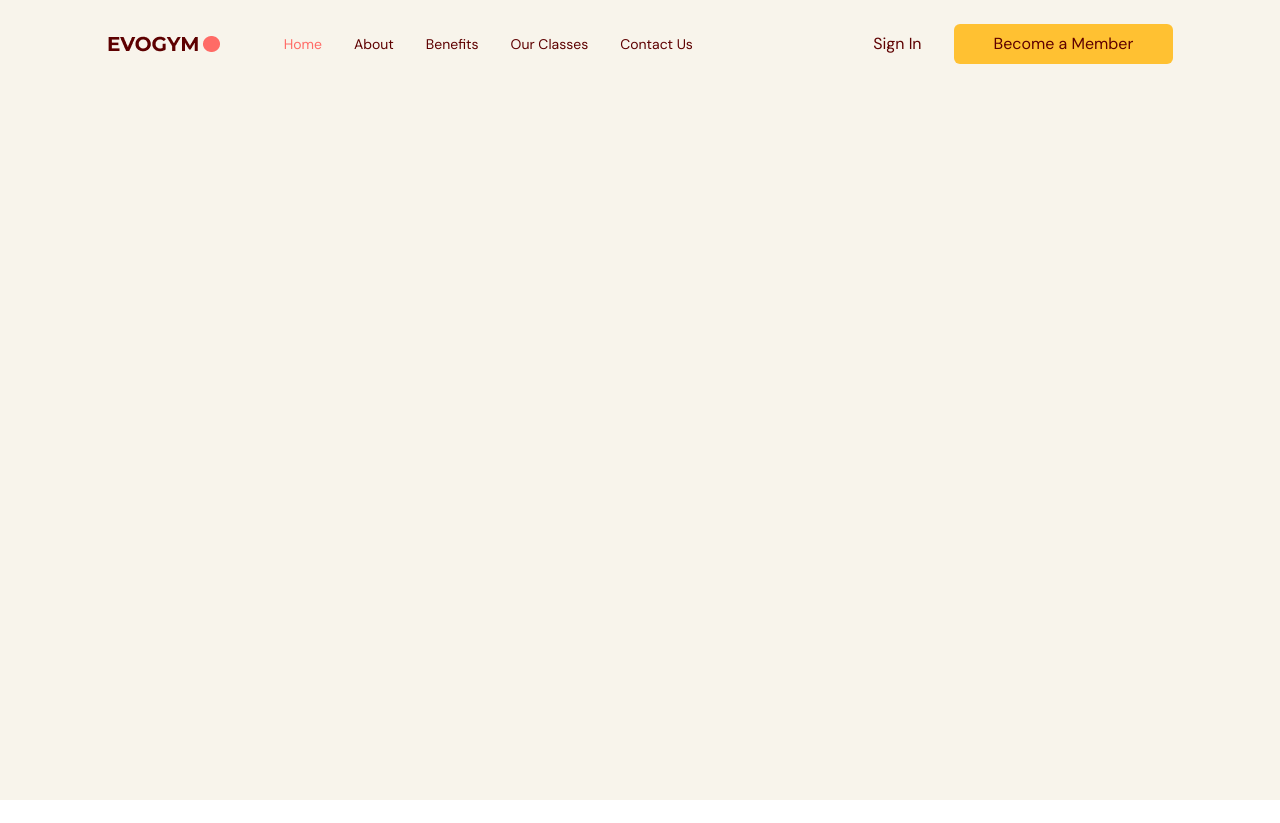
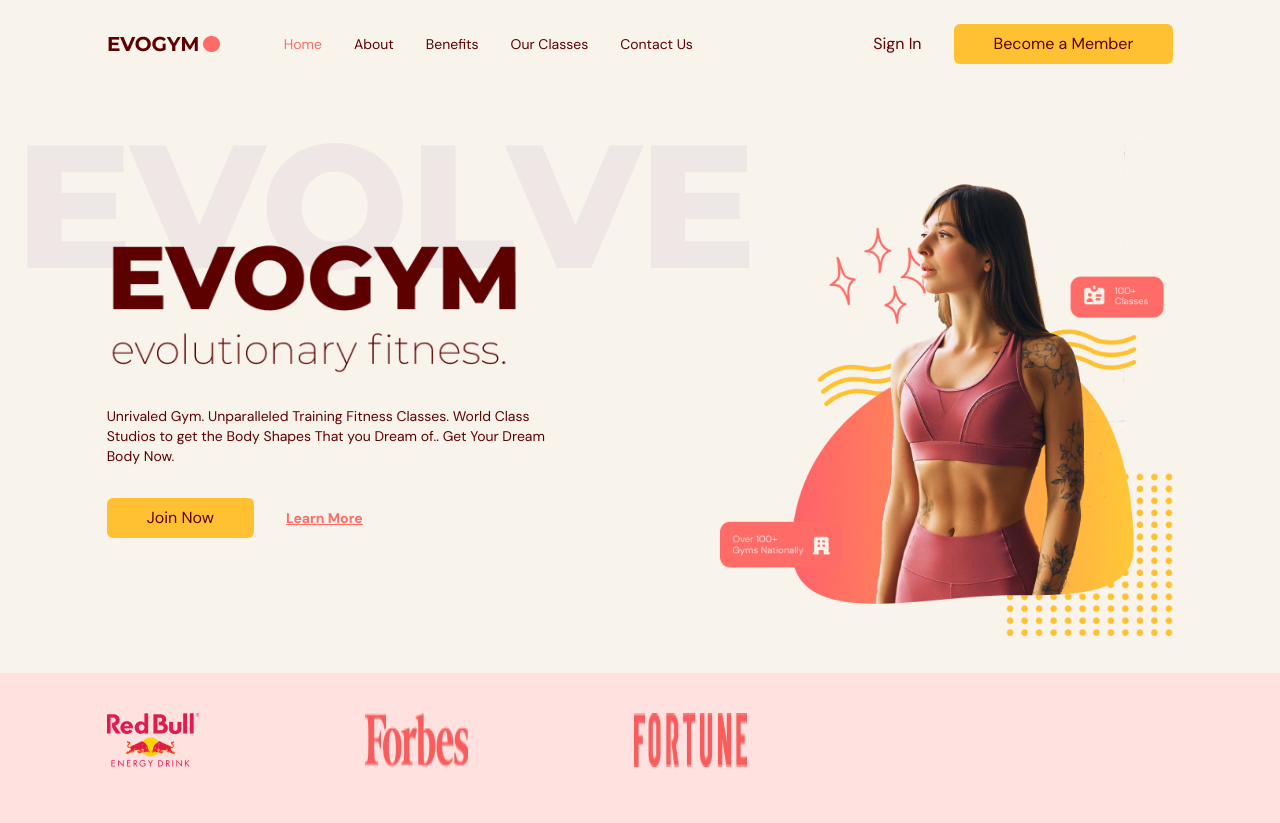
Before and after one commit to AlejandroM12/gym-ts, a React (Vite) app: page / in a window 1280 px wide. Before the commit the page ends 800 px from the top, so only its background shows below. Built offline with nearby package versions, Linux system fonts and the light colour scheme.

Commit message:
feat: add home page sectin

```diff
--- a/src/App.tsx
+++ b/src/App.tsx
@@ -1,5 +1,6 @@
 import { useEffect, useState } from "react";
 import Navbar from "./scenes/navbar";
+import Home from "@/scenes/home";
 import { SelectedPage } from "@/shared/types";
 
 function App() {
@@ -27,6 +28,7 @@
         selectedPage={selectedPage}
         setSelectedPage={setSelectedPage}
       />
+      <Home setSelectedPage={setSelectedPage} />
     </div>
   );
 }
--- /dev/null
+++ b/src/scenes/home/index.tsx
@@ -0,0 +1,92 @@
+import useMediaQuery from "@/hooks/useMediaQuery";
+import { SelectedPage } from "@/shared/types";
+import ActionButton from "@/shared/ActionButton";
+import HomePageText from "@/assets/HomePageText.png";
+import HomePageGraphic from "@/assets/HomePageGraphic.png";
+import SponsorRedBull from "@/assets/SponsorRedBull.png";
+import SponsorForbes from "@/assets/SponsorForbes.png";
+import SponsorFortune from "@/assets/SponsorFortune.png";
+import AnchorLink from "react-anchor-link-smooth-scroll";
+import { motion } from "framer-motion";
+type Props = {
+  setSelectedPage: (value: SelectedPage) => void;
+};
+
+const Home = ({ setSelectedPage }: Props) => {
+  const isAboveMediumScreens = useMediaQuery("(min-width: 1060px)");
+
+  return (
+    <section id="home" className="gap-16 bg-gray-20 py-10 md:h-full md:pb-0">
+      <motion.div
+        className="mx-auto w-5/6 items-center justify-center md:flex md:h-5/6"
+        onViewportEnter={() => setSelectedPage(SelectedPage.Home)}
+      >
+        <div className="z-10 mt-32 md:basis-3/5 ">
+          <motion.div
+            className="md:-mt-20"
+            initial="hidden"
+            whileInView="visible"
+            viewport={{ once: true, amount: 0.5 }}
+            transition={{ duration: 0.5 }}
+            variants={{
+              hidden: { opacity: 0, x: -50 },
+              visible: { opacity: 1, x: 0 },
+            }}
+          >
+            <div className="relative">
+              <div className="before:absolute before:-top-20 before:-left-20 before:z-[-1] md:before:content-evolvetext">
+                <img src={HomePageText} alt="home-page-text " />
+              </div>
+            </div>
+            <p className="mt-8 text-sm ">
+              Unrivaled Gym. Unparalleled Training Fitness Classes. World Class
+              Studios to get the Body Shapes That you Dream of.. Get Your Dream
+              Body Now.
+            </p>
+          </motion.div>
+          <motion.div
+            className="mt-8 flex items-center gap-8"
+            initial="hidden"
+            whileInView="visible"
+            viewport={{ once: true, amount: 0.5 }}
+            transition={{ delay: 0.2, duration: 0.5 }}
+            variants={{
+              hidden: { opacity: 0, x: -50 },
+              visible: { opacity: 1, x: 0 },
+            }}
+          >
+            <ActionButton setSelectedPage={setSelectedPage}>
+              Join Now
+            </ActionButton>
+            <AnchorLink
+              className="text-sm font-bold text-primary-500 underline hover:text-secondary-500"
+              onClick={() => setSelectedPage(SelectedPage.ContactUs)}
+              href={`#${SelectedPage.ContactUs}`}
+            >
+              <p>Learn More</p>
+            </AnchorLink>
+          </motion.div>
+        </div>
+        <div
+          className="flex basis-3/5 justify-center md:z-10
+        md:ml-40 md:mt-16 md:justify-items-end"
+        >
+          <img src={HomePageGraphic} alt="home-pageGraphic" />
+        </div>
+      </motion.div>
+      {isAboveMediumScreens && (
+        <div className="h-[150px] w-full bg-primary-100 py-10">
+          <div className="mx-auto w-5/6">
+            <div className="ite,s-center flex w-3/5 justify-between gap-8">
+              <img src={SponsorRedBull} alt="redbull-sponsor" />
+              <img src={SponsorForbes} alt="forbes-sponsor" />
+              <img src={SponsorFortune} alt="Fortune-sponsor" />
+            </div>
+          </div>
+        </div>
+      )}
+    </section>
+  );
+};
+
+export default Home;
```
